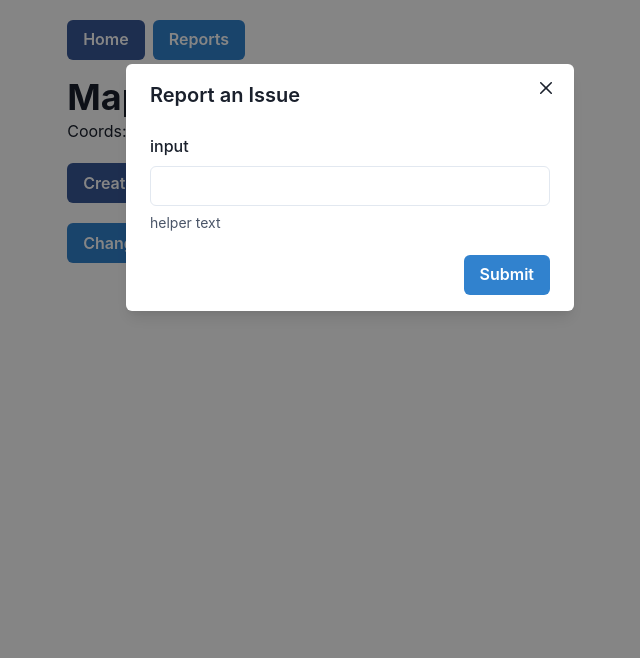
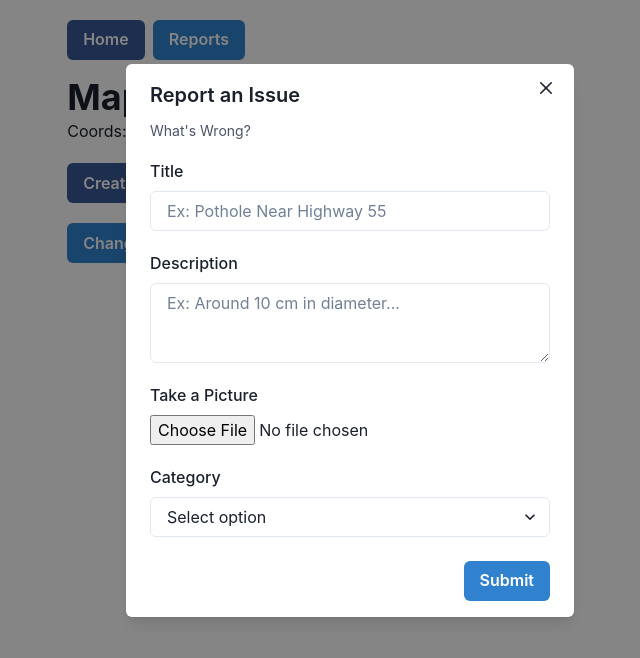
Before and after one commit to AdoryVo/big-two, a Next.js app: page /map in a window 1280 px wide. Both pictures are taken after a click on the button "Create Report". Shown: the top 658 px of the page, without its empty margins (290-930 px from the left). Built offline with nearby package versions, Linux system fonts and the light colour scheme.

Commit message:
Add Form Frontend

```diff
--- a/src/components/ReportForm.tsx
+++ b/src/components/ReportForm.tsx
@@ -8,25 +8,61 @@ import {
   ModalCloseButton,
   ModalContent,
   ModalFooter,
-  ModalHeader
+  ModalHeader,
+  Select,
+  Textarea
 } from '@chakra-ui/react'
 
-export default function ReportForm() {
+export default function ReportForm({ onClose }: { onClose: () => void }) {
   return (
     <ModalContent>
       <ModalHeader>Report an Issue</ModalHeader>
       <ModalCloseButton />
 
+      {/* Modal Body */}
       <ModalBody>
+        <FormControl mt={-5} mb={5}>
+          <FormHelperText>What&apos;s Wrong?</FormHelperText>
+        </FormControl>
+
+        {/* Title input */}
         <FormControl>
-          <FormLabel>input</FormLabel>
-          <Input  />
-          <FormHelperText>helper text</FormHelperText>
+          <FormLabel>Title</FormLabel>
+          <Input placeholder="Ex: Pothole Near Highway 55" />
+        </FormControl>
+
+        {/* Description input */}
+        <FormControl>
+          <FormLabel mt={5}>
+            Description
+          </FormLabel>
+          <Textarea placeholder="Ex: Around 10 cm in diameter..." />
+        </FormControl>
+
+        {/* File Input */}
+        <FormControl mt={5}>
+          <FormLabel>
+            Take a Picture
+          </FormLabel>
+
+          <input type="file" accept="image/*" />
+        </FormControl>
+
+        {/* Category Selection */}
+        <FormControl>
+          <FormLabel mt={5}>
+            Category
+          </FormLabel>
+          <Select placeholder="Select option">
+            <option value="option1">Road</option>
+            <option value="option2">Sidewalk</option>
+            <option value="option3">Off-Road</option>
+          </Select>
         </FormControl>
       </ModalBody>
 
       <ModalFooter>
-        <Button colorScheme="blue">Submit</Button>
+        <Button colorScheme="blue" onClick={onClose}>Submit</Button>
       </ModalFooter>
     </ModalContent>
   )
--- a/src/pages/map.tsx
+++ b/src/pages/map.tsx
@@ -66,7 +66,7 @@ export default function Map() {
         <Button colorScheme="facebook" mt={5} onClick={onOpen}>Create Report</Button>
         <Modal isOpen={isOpen} onClose={onClose}>
           <ModalOverlay />
-          <ReportForm />
+          <ReportForm onClose={onClose} />
         </Modal>
 
         <br />
```
